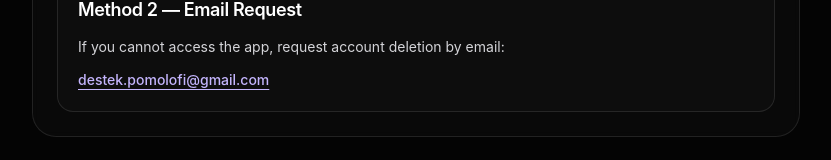
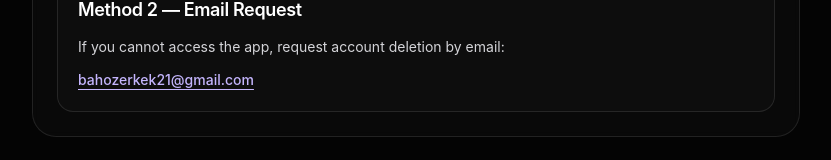
Before and after one commit to bahozzk/bahoz, a Next.js app: page /delete-account in a window 1280 px wide. Shown: the part 414-574 px from the top of the page, without its empty margins (224-1055 px from the left). Built offline with nearby package versions, Linux system fonts and the light colour scheme.

Commit message:
Update email address in delete-account page

```diff
--- a/pages/delete-account.tsx
+++ b/pages/delete-account.tsx
@@ -49,7 +49,7 @@ export default function DeleteAccountPage(): JSX.Element {
                 href="mailto:destek.pomolofi@gmail.com"
                 className="mt-3 inline-block text-sm font-medium text-violet-300 underline underline-offset-4 transition hover:text-violet-200 sm:text-base"
               >
-                destek.pomolofi@gmail.com
+                bahozerkek21@gmail.com
               </a>
             </article>
           </div>
```
